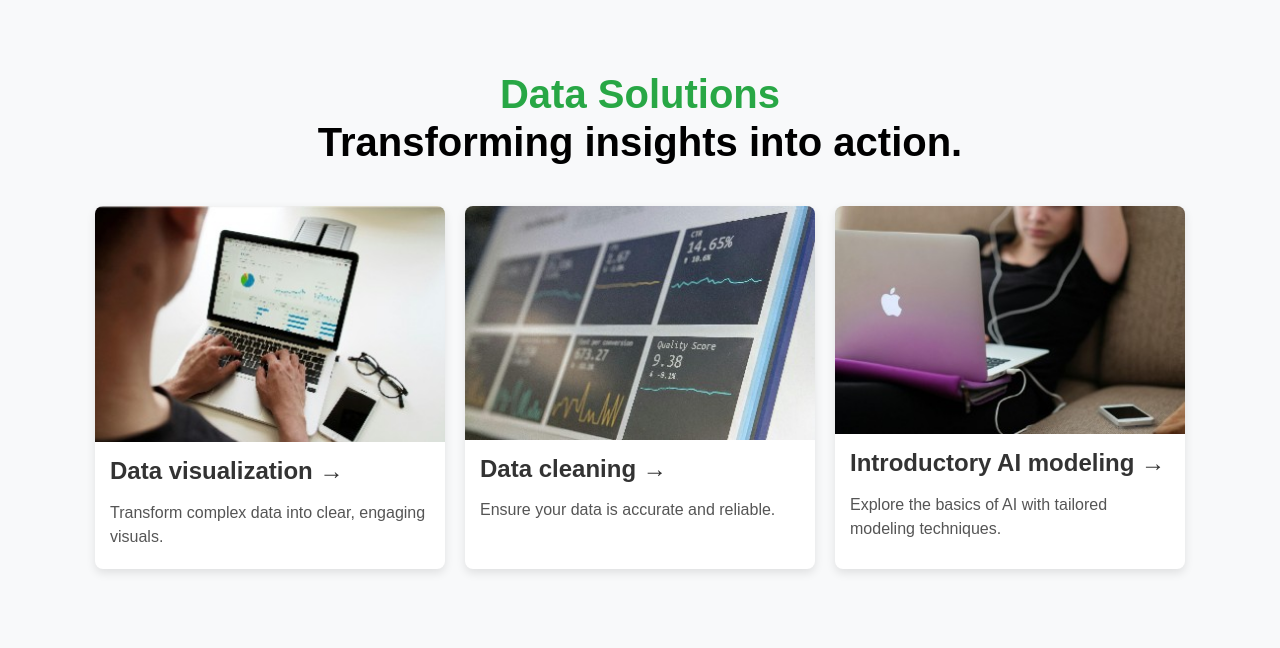
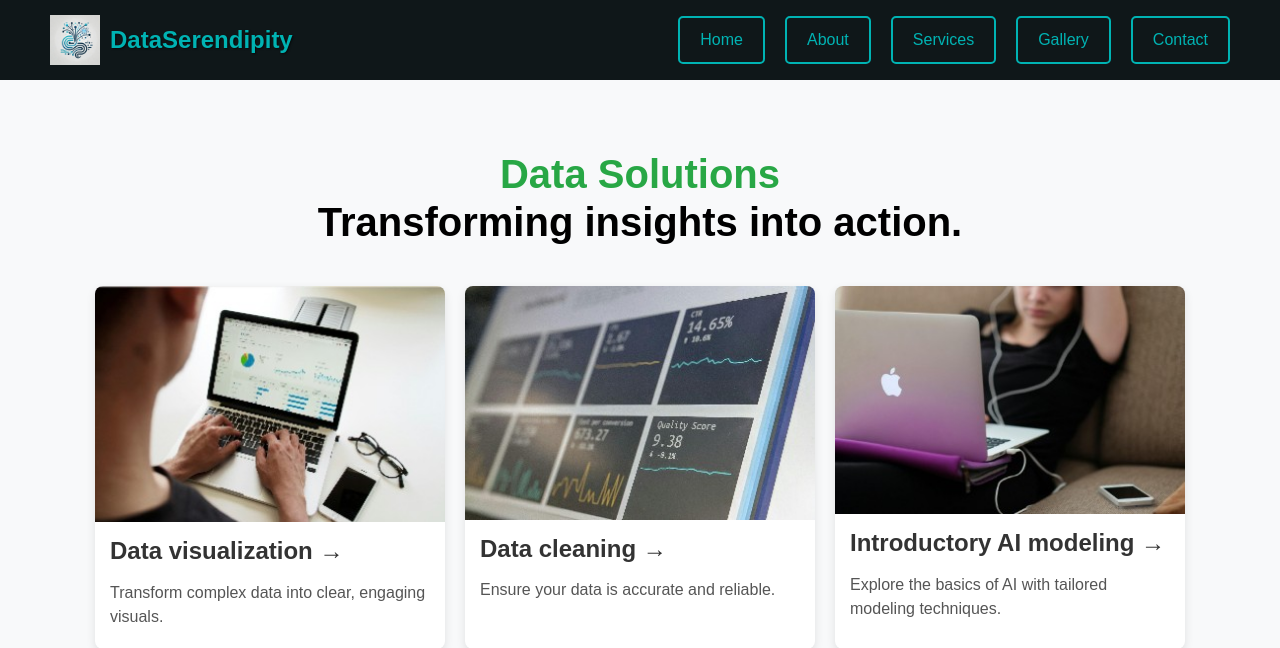
Before and after one commit to HugoSmits/DataSerendipity, a Flask app: page /services in a window 1280 px wide. Shown: the top 648 px of the page. Run offline with Flask 3, Linux system fonts and the light colour scheme.

Commit message:
Updated Nav Bar for all pages

```diff
--- a/project/templates/index.html
+++ b/project/templates/index.html
@@ -144,7 +144,7 @@
             <span>DataSerendipity</span>
         </div>
         <ul>
-            <li><a href="#home" class="btn">Home</a></li>
+            <li><a href="/ class="btn">Home</a></li>
             <li><a href="about" class="btn">About</a></li>
             <li><a href="services" class="btn">Services</a></li>
             <li><a href="#gallery" class="btn">Gallery</a></li>
--- a/project/templates/services.html
+++ b/project/templates/services.html
@@ -5,6 +5,7 @@
     <meta name="viewport" content="width=device-width, initial-scale=1.0">
     <title>Services - DataSerendipity</title>
     <link href="https://cdn.jsdelivr.net/npm/bootstrap@5.1.3/dist/css/bootstrap.min.css" rel="stylesheet">
+    <link rel="stylesheet" href="/static/css/style.css">
     <style>
         body {
             font-family: 'Arial', sans-serif;
@@ -12,6 +13,75 @@
             padding: 0;
             background-color: #f8f9fa;
             color: #333;
+        }
+
+        nav {
+            background-color: #0f1719;
+            padding: 15px 50px;
+            display: flex;
+            justify-content: space-between;
+            align-items: center;
+        }
+
+        .logo-container {
+            display: flex;
+            align-items: center;
+            gap: 10px;
+        }
+
+        .logo-container img {
+            width: 50px;
+            height: auto;
+        }
+
+        .logo-container span {
+            font-size: 1.5rem;
+            font-weight: bold;
+            color: #00b3b3;
+            text-shadow: 1px 1px 2px rgba(0, 0, 0, 0.6);
+        }
+
+        nav ul {
+            list-style: none;
+            display: flex;
+            gap: 20px;
+            margin: 0;
+            padding: 0;
+        }
+
+        nav ul li {
+            display: inline-block;
+        }
+
+        nav ul li a {
+            text-decoration: none;
+            color: #fff;
+            font-weight: bold;
+            padding: 10px 20px;
+            border: 2px solid transparent;
+            border-radius: 5px;
+            transition: all 0.3s ease;
+        }
+
+        nav ul li a:hover {
+            border: 2px solid #00b3b3;
+            color: #00b3b3;
+        }
+
+        nav ul li .btn {
+            border: 2px solid #00b3b3;
+            color: #00b3b3;
+            background-color: transparent;
+            padding: 10px 20px;
+            font-size: 1rem;
+            border-radius: 5px;
+            text-decoration: none;
+            transition: all 0.3s ease;
+        }
+
+        nav ul li .btn:hover {
+            background-color: #00b3b3;
+            color: #fff;
         }
 
         .services-container {
@@ -32,7 +102,7 @@
         }
 
         .services-header h1 span {
-            color: #28a745; /* Green accent for "Data Solutions" */
+            color: #28a745;
         }
 
         .services-grid {
@@ -83,29 +153,37 @@
     </style>
 </head>
 <body>
+    <!-- Navigation Bar -->
+    <nav>
+        <div class="logo-container">
+            <img src="/static/images/Serendipity_logo.jpg" alt="DataSerendipity Logo">
+            <span>DataSerendipity</span>
+        </div>
+        <ul>
+            <li><a href="/" class="btn">Home</a></li>
+            <li><a href="/about" class="btn">About</a></li>
+            <li><a href="/services" class="btn">Services</a></li>
+            <li><a href="#gallery" class="btn">Gallery</a></li>
+            <li><a href="/contact" class="btn">Contact</a></li>
+        </ul>
+    </nav>
+
+    <!-- Services Section -->
     <div class="services-container">
-        <!-- Header Section -->
         <div class="services-header">
             <h1><span>Data Solutions</span><br>Transforming insights into action.</h1>
         </div>
-
-        <!-- Services Grid -->
         <div class="services-grid">
-            <!-- Service 1 -->
             <div class="service-card">
                 <img src="/static/images/data_visualization.jpg" alt="Data Visualization">
                 <h3>Data visualization &rarr;</h3>
                 <p>Transform complex data into clear, engaging visuals.</p>
             </div>
-
-            <!-- Service 2 -->
             <div class="service-card">
                 <img src="/static/images/data_cleaning.jpg" alt="Data Cleaning">
                 <h3>Data cleaning &rarr;</h3>
                 <p>Ensure your data is accurate and reliable.</p>
             </div>
-
-            <!-- Service 3 -->
             <div class="service-card">
                 <img src="/static/images/ai_modeling.jpg" alt="Introductory AI Modeling">
                 <h3>Introductory AI modeling &rarr;</h3>
```
Also changed, not shown: project/templates/about.html (+16 -0 lines), project/templates/contact.html (+16 -0 lines).
